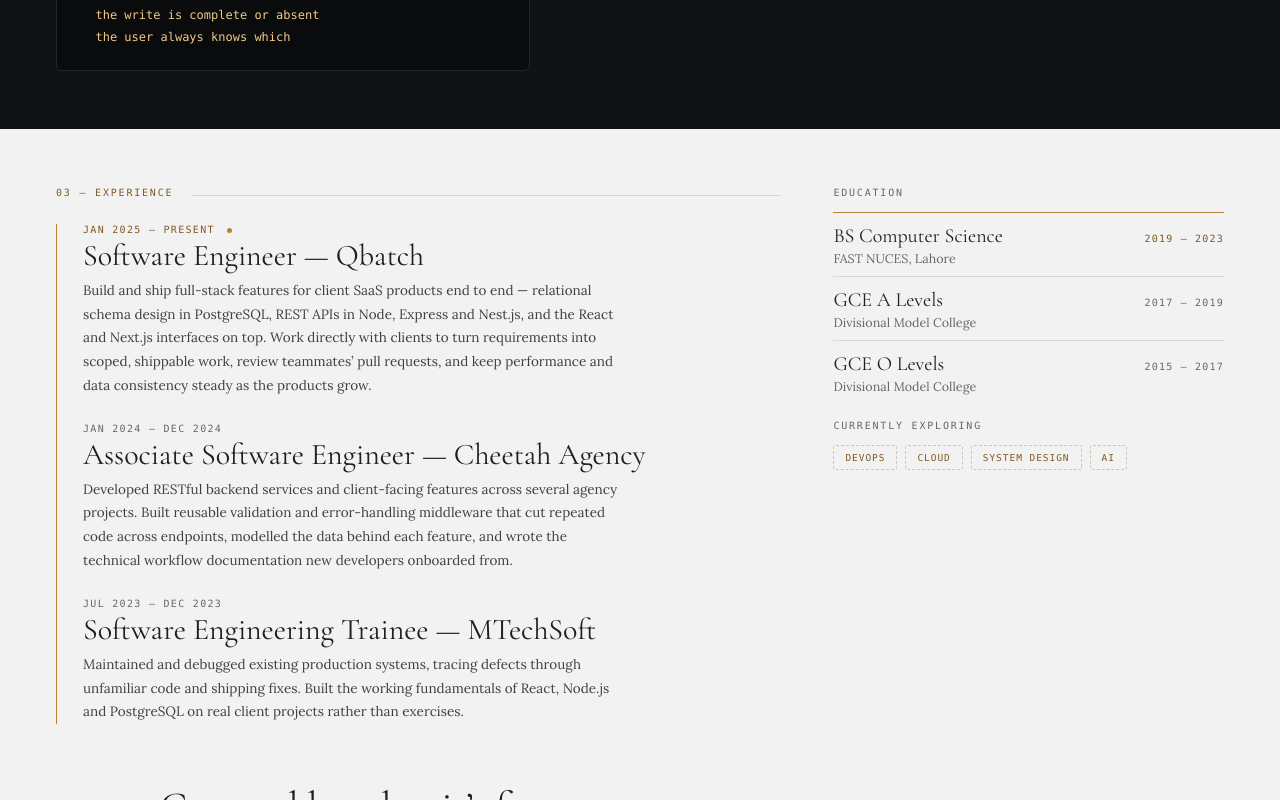
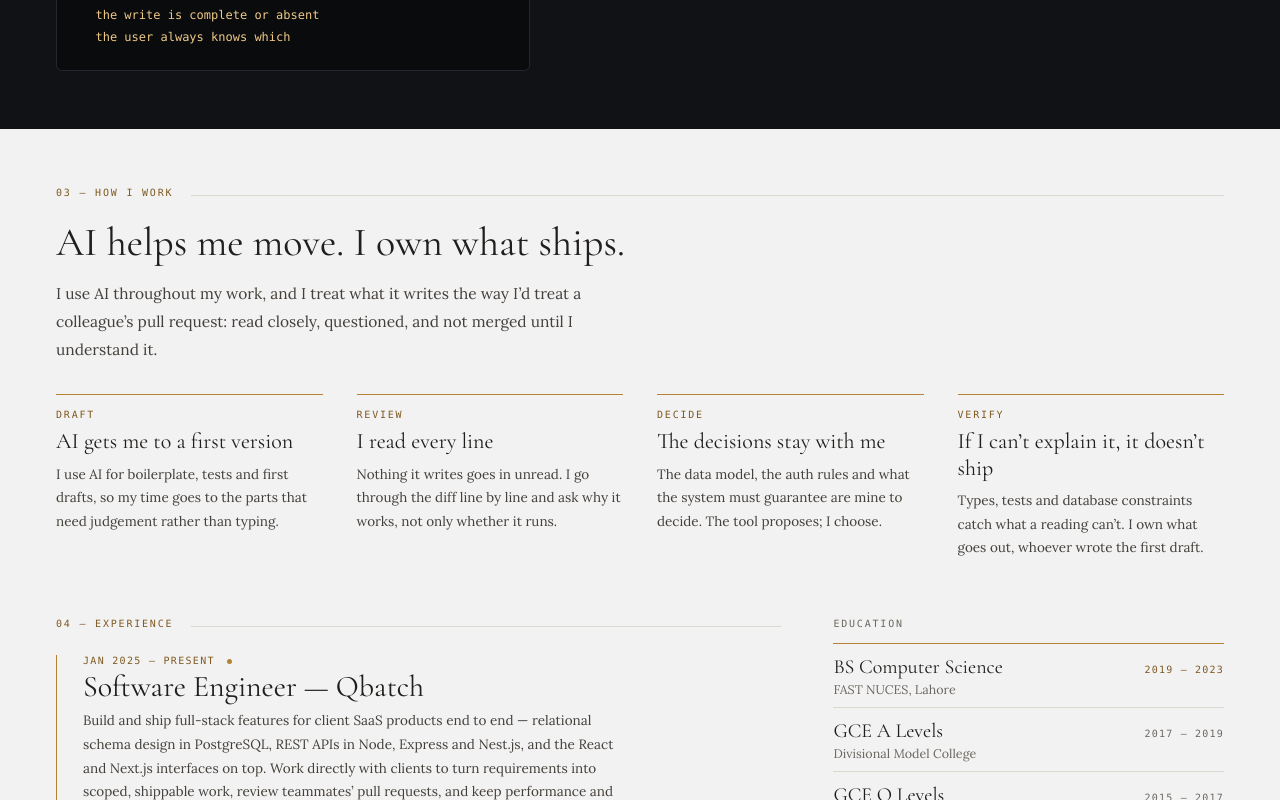
Before and after one commit to mitayyab/portfolio, a Next.js app: page / in a window 1280 px wide. Shown: the part 2900-3700 px from the top of the page. Built offline with nearby package versions, Linux system fonts and the light colour scheme; no server answers.

Commit message:
feat: add a "How I work" section after "Under the hood"
It takes number 03, so Experience moves to 04. That fills the gap in the design numbering, and Skills and Contact keep 05 and 06.

```diff
--- a/src/app/page.tsx
+++ b/src/app/page.tsx
@@ -4,6 +4,7 @@
 import { SiteFooter } from "@/components/layout/SiteFooter";
 import { SiteHeader } from "@/components/layout/SiteHeader";
 import { SkipLink } from "@/components/layout/SkipLink";
+import { HowIWork } from "@/components/practice/HowIWork";
 import { JsonLd } from "@/components/seo/JsonLd";
 import { Skills } from "@/components/skills/Skills";
 import { UnderTheHood } from "@/components/trace/UnderTheHood";
@@ -20,6 +21,7 @@
         <Hero />
         <SelectedWork />
         <UnderTheHood />
+        <HowIWork />
         <ExperienceSection />
         <Skills />
         <Contact />
--- a/src/components/experience/ExperienceTimeline.tsx
+++ b/src/components/experience/ExperienceTimeline.tsx
@@ -6,7 +6,7 @@
 
 export const EXPERIENCE_HEADING_ID = "experience-heading";
 
-/** Section 03: roles on a gold rule, newest first. */
+/** Section 04: roles on a gold rule, newest first. */
 export function ExperienceTimeline() {
   const { number, title } = sections.experience;
 
--- /dev/null
+++ b/src/components/practice/HowIWork.tsx
@@ -0,0 +1,55 @@
+import { eyebrowClass } from "@/components/ui/eyebrow";
+import { Section } from "@/components/ui/Section";
+import { SectionLabel } from "@/components/ui/SectionLabel";
+import { practices } from "@/content/practices";
+import { sections } from "@/content/sections";
+import { cn } from "@/lib/cn";
+
+const HEADING_ID = "how-i-work-heading";
+
+/** Section 03: how AI fits into the work, and who stays responsible for it. */
+export function HowIWork() {
+  const { id, number, title } = sections.howIWork;
+
+  return (
+    <Section
+      id={id}
+      labelledBy={HEADING_ID}
+      containerClassName="pt-7.5 lg:pt-14.5"
+    >
+      <SectionLabel
+        number={number}
+        title={title}
+        className="mb-3.5 lg:mb-5.5"
+      />
+      <h2
+        id={HEADING_ID}
+        className="font-display text-[1.875rem] leading-[1.1] text-text lg:text-[2.5rem]"
+      >
+        AI helps me move. I own what ships.
+      </h2>
+      <p className="mt-3 max-w-[62ch] text-[0.875rem] leading-[1.75] text-text-2 lg:mt-4 lg:text-[0.96875rem] lg:leading-[1.8]">
+        I use AI throughout my work, and I treat what it writes the way I’d
+        treat a colleague’s pull request: read closely, questioned, and not
+        merged until I understand it.
+      </p>
+
+      <ul
+        role="list"
+        className="mt-5.5 grid gap-x-8.5 gap-y-5 sm:grid-cols-2 lg:mt-7.5 lg:grid-cols-4 lg:gap-y-6.5"
+      >
+        {practices.map(({ label, title: heading, body }) => (
+          <li key={label} className="border-t border-gold pt-2.75 lg:pt-3.5">
+            <p className={cn(eyebrowClass, "text-gold-deep")}>{label}</p>
+            <h3 className="mt-1.5 font-display text-[1.25rem] leading-[1.2] text-text lg:mt-2 lg:text-[1.375rem]">
+              {heading}
+            </h3>
+            <p className="mt-1.5 text-[0.8125rem] leading-[1.7] text-text-2 lg:mt-2 lg:text-[0.84375rem] lg:leading-[1.75]">
+              {body}
+            </p>
+          </li>
+        ))}
+      </ul>
+    </Section>
+  );
+}
--- a/src/content/sections.ts
+++ b/src/content/sections.ts
@@ -2,13 +2,13 @@
  * Anchor ids and the numbered eyebrow labels, kept in one place so navigation,
  * section markup and numbering cannot drift apart.
  *
- * Note: the design numbers the sections 01, 02, 03, 05, 06 (there is no 04).
- * It is reproduced as designed; change `number` here to renumber.
+ * Change `number` here to renumber.
  */
 export const sections = {
   work: { id: "work", number: "01", title: "Selected work" },
   underTheHood: { id: "under-the-hood", number: "02", title: "Under the hood" },
-  experience: { id: "experience", number: "03", title: "Experience" },
+  howIWork: { id: "how-i-work", number: "03", title: "How I work" },
+  experience: { id: "experience", number: "04", title: "Experience" },
   skills: { id: "skills", number: "05", title: "Skills" },
   contact: { id: "contact", number: "06" },
 } as const;
```
